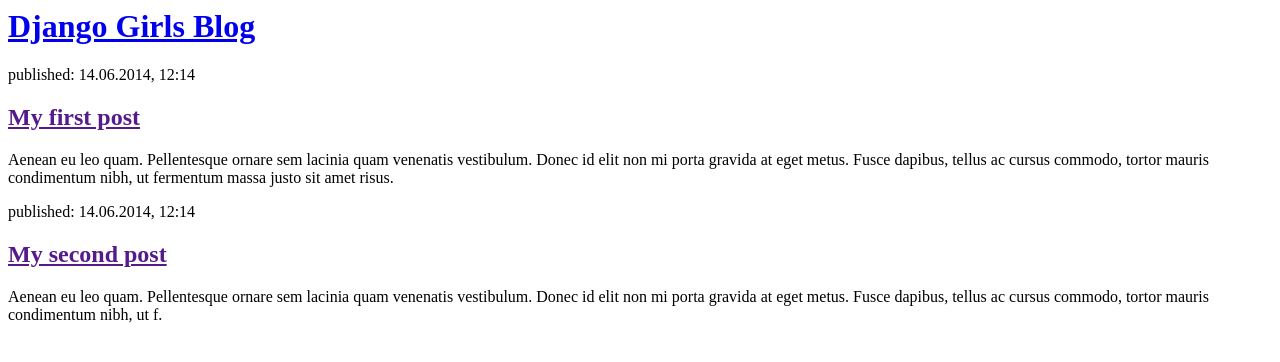
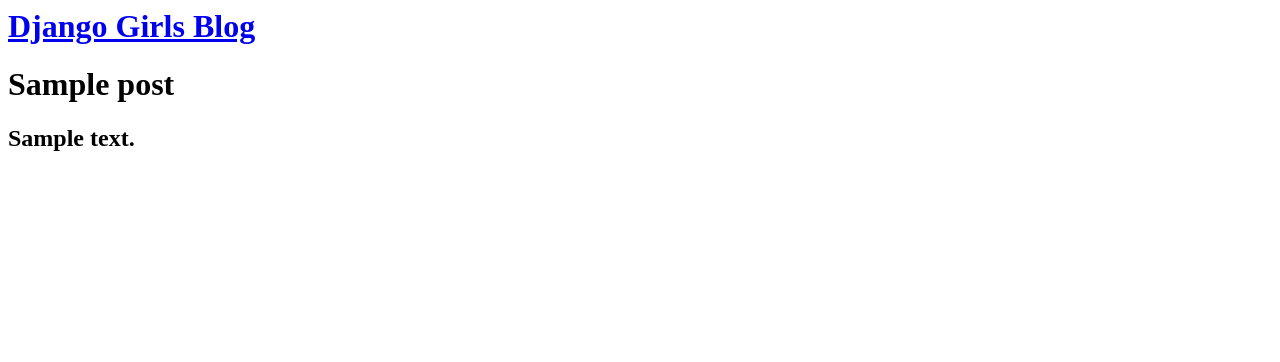
Before and after one commit to roshanmnair94/my-first-blog, a Django app: page / in a window 1280 px wide. Shown: the top 362 px of the page. Run offline with Django 3.2, Linux system fonts and the light colour scheme; tables that the repository leaves empty hold one stand-in row (values such as "Sample post").

Commit message:
dynamic post display

```diff
--- a/blog/templates/blog/post_list.html
+++ b/blog/templates/blog/post_list.html
@@ -8,15 +8,12 @@
         </div>
 
         <div>
-            <p>published: 14.06.2014, 12:14</p>
-            <h2><a href="">My first post</a></h2>
-            <p>Aenean eu leo quam. Pellentesque ornare sem lacinia quam venenatis vestibulum. Donec id elit non mi porta gravida at eget metus. Fusce dapibus, tellus ac cursus commodo, tortor mauris condimentum nibh, ut fermentum massa justo sit amet risus.</p>
-        </div>
-
-        <div>
-            <p>published: 14.06.2014, 12:14</p>
-            <h2><a href="">My second post</a></h2>
-            <p>Aenean eu leo quam. Pellentesque ornare sem lacinia quam venenatis vestibulum. Donec id elit non mi porta gravida at eget metus. Fusce dapibus, tellus ac cursus commodo, tortor mauris condimentum nibh, ut f.</p>
+          {% for post in timefoas %}
+            <div>
+              <h1>{{post.title}}</h1>
+              <h2>{{post.text}}</h2>
+            </div>
+          {% endfor %}
         </div>
     </body>
 </html>
--- a/blog/views.py
+++ b/blog/views.py
@@ -1,5 +1,7 @@
 from django.shortcuts import render
+from .models import Post
 
 # Create your views here.
 def post_list(request):
-    return render(request, 'blog/post_list.html', {})
+    posts=Post.objects.all()
+    return render(request, 'blog/post_list.html', {'timefoas':posts})
```
